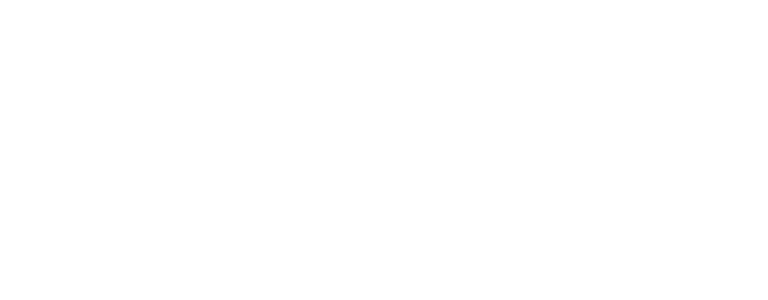
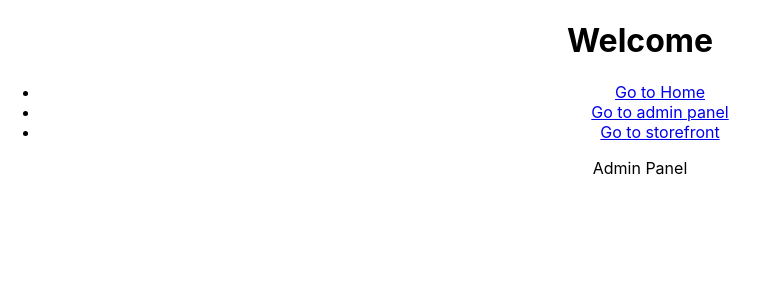
Before and after one commit to varunm0503/sundarbans, a React (Create React App) app: page /admin in a window 1280 px wide. Shown: the top 300 px of the page, without its empty margins (0-768 px from the left). Built offline with nearby package versions, Linux system fonts and the light colour scheme.

Commit message:
Added basic routing functionality

```diff
--- a/src/AdminPanel.tsx
+++ b/src/AdminPanel.tsx
@@ -0,0 +1,11 @@
+import React from 'react'
+
+const AdminPanel: React.FC<{}> = (props: {}) => {
+    return (
+        <>
+            <p>Admin Panel</p>
+        </>
+    )
+}
+
+export default AdminPanel
--- a/src/App.tsx
+++ b/src/App.tsx
@@ -1,26 +1,36 @@
 import React from 'react';
-import logo from './logo.svg';
 import './App.css';
+import AdminPanel from './AdminPanel';
+import StoreFront from './Storefront';
+
+import {
+  BrowserRouter as Router,
+  Switch,
+  Route,
+  Link,
+} from 'react-router-dom';
 
 function App() {
   return (
-    <div className="App">
-      {/* <header className="App-header">
-        <img src={logo} className="App-logo" alt="logo" />
-        <p>
-          Edit <code>src/App.tsx</code> and save to reload.
-        </p>
-        <a
-          className="App-link"
-          href="https://reactjs.org"
-          target="_blank"
-          rel="noopener noreferrer"
-        >
-          Learn React
-        </a>
-      </header> */}
-
-    </div>
+    <Router>
+      <div className="App">
+        <h1>Welcome</h1>
+        <ul>
+          <li><Link to="/">Go to Home</Link></li>
+          <li><Link to="/admin">Go to admin panel</Link></li>
+          <li><Link to="/storefront">Go to storefront</Link></li>
+        </ul>
+        <Switch>
+          <Route exact path="/">At home</Route>
+          <Route path="/admin">
+            <AdminPanel></AdminPanel>
+          </Route>
+          <Route path="/storefront">
+            <StoreFront></StoreFront>
+          </Route>
+        </Switch>
+      </div>
+    </Router>
   );
 }
 
--- a/src/Storefront.tsx
+++ b/src/Storefront.tsx
@@ -0,0 +1,11 @@
+import React from 'react';
+
+const StoreFront: React.FC<{}> = (props: {}) => {
+    return (
+        <>
+            <p>Store Front</p>
+        </>
+    )
+}
+
+export default StoreFront
```
